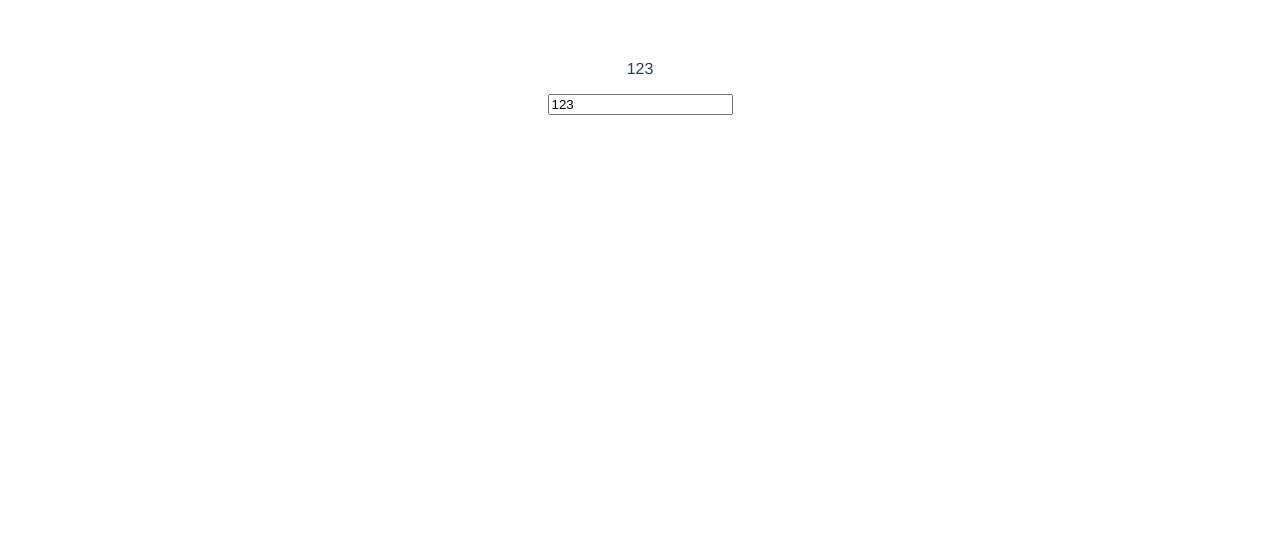
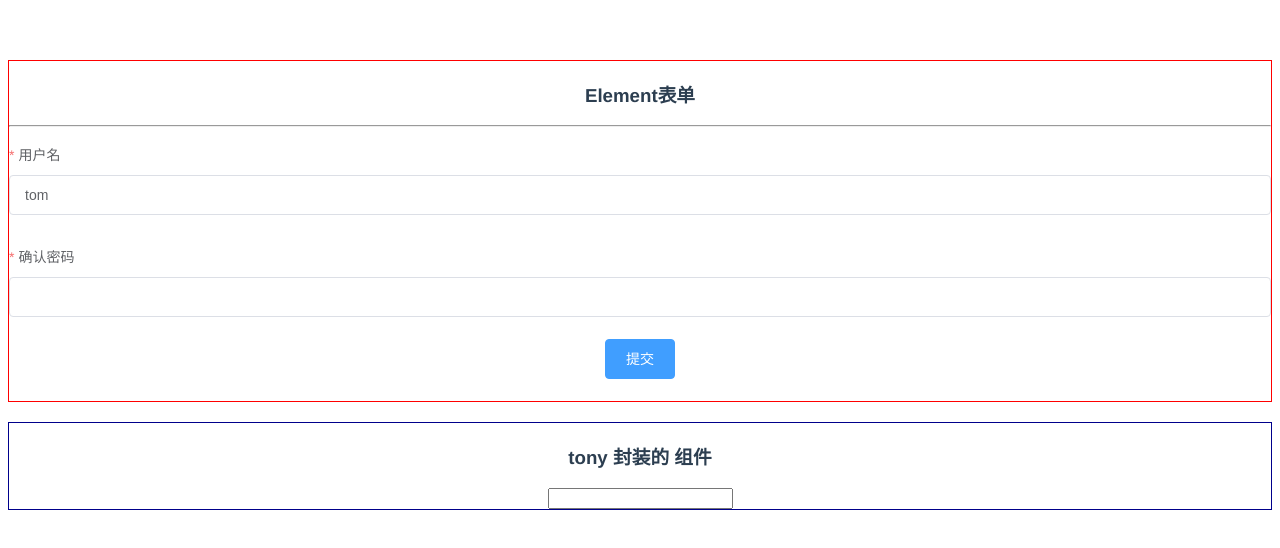
Before and after one commit to kfcfk1985/vue, a Vue app: page / in a window 1280 px wide. Shown: the top 548 px of the page. Built offline with nearby package versions, Linux system fonts and the light colour scheme.

Commit message:
增加参考组件

```diff
--- a/src/App.vue
+++ b/src/App.vue
@@ -1,7 +1,33 @@
 <template>
   <div id="app">
     <p>{{ value }}</p>
-    <t-input v-model="value"></t-input>
+
+    <div class="element-container">
+      <h3>Element表单</h3>
+      <hr />
+      <el-form :model="model" :rules="rules" ref="loginForm">
+        <el-form-item label="用户名" prop="username">
+          <el-input v-model="model.username" autocomplete="off"></el-input>
+        </el-form-item>
+        <el-form-item label="确认密码" prop="password">
+          <el-input
+            type="password"
+            v-model="model.password"
+            autocomplete="off"
+          ></el-input>
+        </el-form-item>
+        <el-form-item>
+          <el-button type="primary" @click="submitForm('loginForm')"
+            >提交</el-button
+          >
+        </el-form-item>
+      </el-form>
+    </div>
+
+    <div class="tony-container">
+      <h3>tony 封装的 组件</h3>
+      <t-input v-model="value"></t-input>
+    </div>
   </div>
 </template>
 
@@ -13,14 +39,30 @@ export default {
   name: "app",
   data() {
     return {
-      value: "123",
+      value: "",
+      model: { username: "tom", password: "" },
+      rules: {
+        username: [
+          { required: true, message: "请输入用户名" },
+          { min: 6, max: 10, message: "请输入6~10的用户名" },
+        ],
+        password: [{ required: true, message: "请输入密码" }],
+      },
     };
   },
   components: {
     TInput,
   },
   methods: {
-
+    submitForm(form) {
+      this.$refs[form].validate((valid) => {
+        if (valid) {
+          alert("请求登录!");
+        } else {
+          alert("校验失败！");
+        }
+      });
+    },
   },
 };
 </script>
@@ -34,4 +76,15 @@ export default {
   color: #2c3e50;
   margin-top: 60px;
 }
+
+
+.element-container{
+  border: 1px solid red;
+}
+
+
+.tony-container{
+  border: 1px solid darkblue;
+  margin-top: 20px;
+}
 </style>
--- a/src/plugins/element.js
+++ b/src/plugins/element.js
@@ -1,6 +1,9 @@
 import Vue from 'vue'
 
 //因为安装 element 的时候，用了 按需加载，因此要在这里 引入需要加载的 模块
-import { Button } from 'element-ui'
+import { Button,Form,FormItem,Input } from 'element-ui'
 
 Vue.use(Button)
+Vue.use(Form)
+Vue.use(FormItem)
+Vue.use(Input)
```
